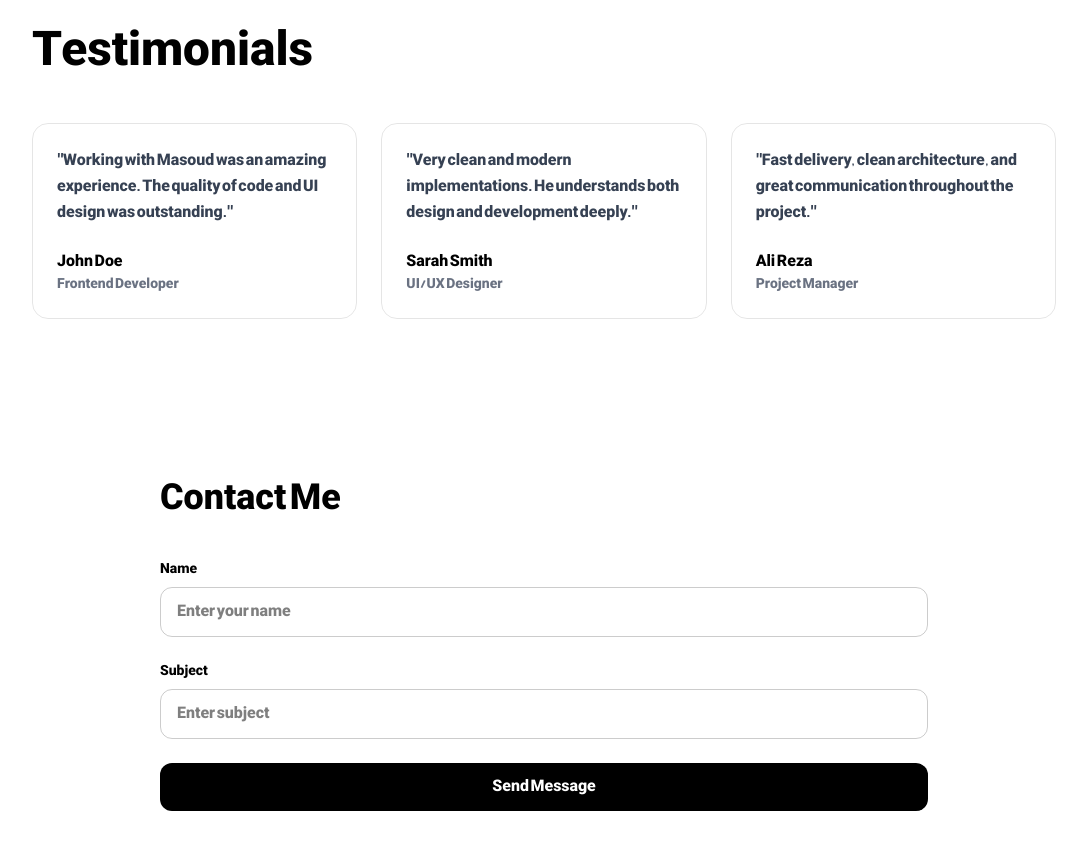
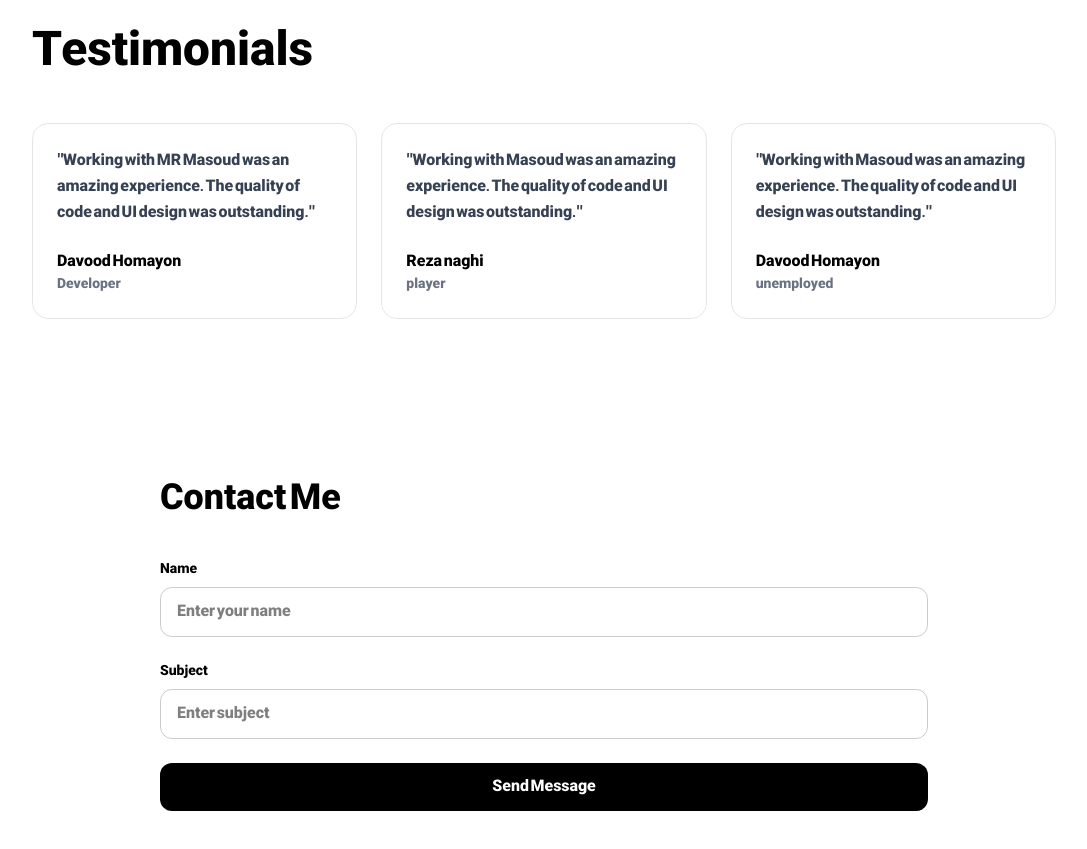
Before and after one commit to Masoud2025/Devfolio, a Next.js app: page / in a window 1280 px wide. Shown: the part 2320-3169 px from the top of the page, without its empty margins (96-1183 px from the left). Built offline with nearby package versions, Linux system fonts and the light colour scheme.

Commit message:
feat(testimonials): finalize Persian and English localization

```diff
--- a/app/components/sections/Testimonials.tsx
+++ b/app/components/sections/Testimonials.tsx
@@ -1,19 +1,23 @@
+'use client'
+import { useLanguage } from "../../context/LanguageContext";
+
 export default function Testimonials() {
+  const { t } = useLanguage();
   const testimonials = [
     {
-      name: "John Doe",
-      role: "Frontend Developer",
-      text: "Working with Masoud was an amazing experience. The quality of code and UI design was outstanding.",
+      name: t.Testimonials.customer_1_name,
+      role: t.Testimonials.Role1,
+      text: t.Testimonials.Comment1,
     },
     {
-      name: "Sarah Smith",
-      role: "UI/UX Designer",
-      text: "Very clean and modern implementations. He understands both design and development deeply.",
+      name: t.Testimonials.customer_2_name,
+      role: t.Testimonials.Role2,
+      text: t.Testimonials.Comment2,
     },
     {
-      name: "Ali Reza",
-      role: "Project Manager",
-      text: "Fast delivery, clean architecture, and great communication throughout the project.",
+      name: t.Testimonials.customer_3_name,
+      role: t.Testimonials.Role3,
+      text: t.Testimonials.Comment3,
     },
   ];
 
@@ -23,7 +27,7 @@ export default function Testimonials() {
 
         {/* Title */}
         <h2 className="text-3xl md:text-5xl font-bold mb-12">
-          Testimonials
+          {t.Testimonials.Header}
         </h2>
 
         {/* Cards */}
--- a/app/messages/en.ts
+++ b/app/messages/en.ts
@@ -52,13 +52,27 @@ export const en = {
   },
   About: {
     Title: "AboutMe",
-    description:"I’m a passionate Full-Stack Developer focused on building fast,scalable and clean web applications with modern technologies. Ienjoy turning complex problems into simple, elegant solutions.",
-    button1:"DownloadCV",
-    button2:"ContactMe",
-    Years:"Years Experience",
-    ProjectCount :"ProjectBuilt",
-    Technologies:"Technologies",
-    Commitment:"Commitment",
-    Descriptiontow:"My goal is to become a high-level engineer and entrepreneur who builds impactful products.",
+    description:
+      "I’m a passionate Full-Stack Developer focused on building fast,scalable and clean web applications with modern technologies. Ienjoy turning complex problems into simple, elegant solutions.",
+    button1: "DownloadCV",
+    button2: "ContactMe",
+    Years: "Years Experience",
+    ProjectCount: "ProjectBuilt",
+    Technologies: "Technologies",
+    Commitment: "Commitment",
+    Descriptiontow:
+      "My goal is to become a high-level engineer and entrepreneur who builds impactful products.",
+  },
+  Testimonials: {
+    Header: "Testimonials",
+    customer_1_name:"Davood Homayon",
+    Role1:"Developer",
+    Comment1:"Working with  MR Masoud was an amazing experience. The quality of code and UI design was outstanding.",
+     customer_2_name:"Reza naghi",
+    Role2:"player",
+    Comment2:"Working with Masoud was an amazing experience. The quality of code and UI design was outstanding.",
+     customer_3_name:"Davood Homayon",
+    Role3:"unemployed",
+    Comment3:"Working with Masoud was an amazing experience. The quality of code and UI design was outstanding.",
   },
 };
--- a/app/messages/fa.ts
+++ b/app/messages/fa.ts
@@ -48,16 +48,30 @@ export const fa = {
     project_3_description:
       "محاسبه دقیق هزینه و زمان بازی برای هر دستگاه با قابلیت تعیین قیمت و متوفق کردن زمان  قابلیت نسیه دادن الارم برای دستگاه که زمان تمام شده",
   },
-    About: {
+  About: {
     Title: "درباره من",
-    description:"برنامه نویس فول است",
-    button1:"دانلود رزومه",
-    button2:"ارتباط با من",
-    Years:"تجربه کاری ",
-    ProjectCount :"پروژه های ساخته شده",
-    Technologies:"تکنولوژی ها",
-    Commitment:"متعهد",
-    Descriptiontow:"هدف از ت",
-
+    description: "برنامه نویس فول است",
+    button1: "دانلود رزومه",
+    button2: "ارتباط با من",
+    Years: "تجربه کاری ",
+    ProjectCount: "پروژه های ساخته شده",
+    Technologies: "تکنولوژی ها",
+    Commitment: "متعهد",
+    Descriptiontow: "هدف از ت",
+  },
+  Testimonials: {
+    Header: "نظرات مشتریان",
+    customer_1_name: " داوود همایون",
+    Role1: "توسعه دهنده",
+    Comment1:
+      "شما بسیار عالی هستی داداش مسعود",
+    customer_2_name: "رضا پروانه ",
+    Role2: "بازیگر",
+    Comment2:
+      "مسعود از خوبای این دنیاست.",
+    customer_3_name: "علی لهراسبی ",
+    Role3: "بیکار",
+    Comment3:
+      "اگه مسعود نبود ما خیلی مشکلات داشتیم با وجود اون همچی اسونه",
   },
 };
```
